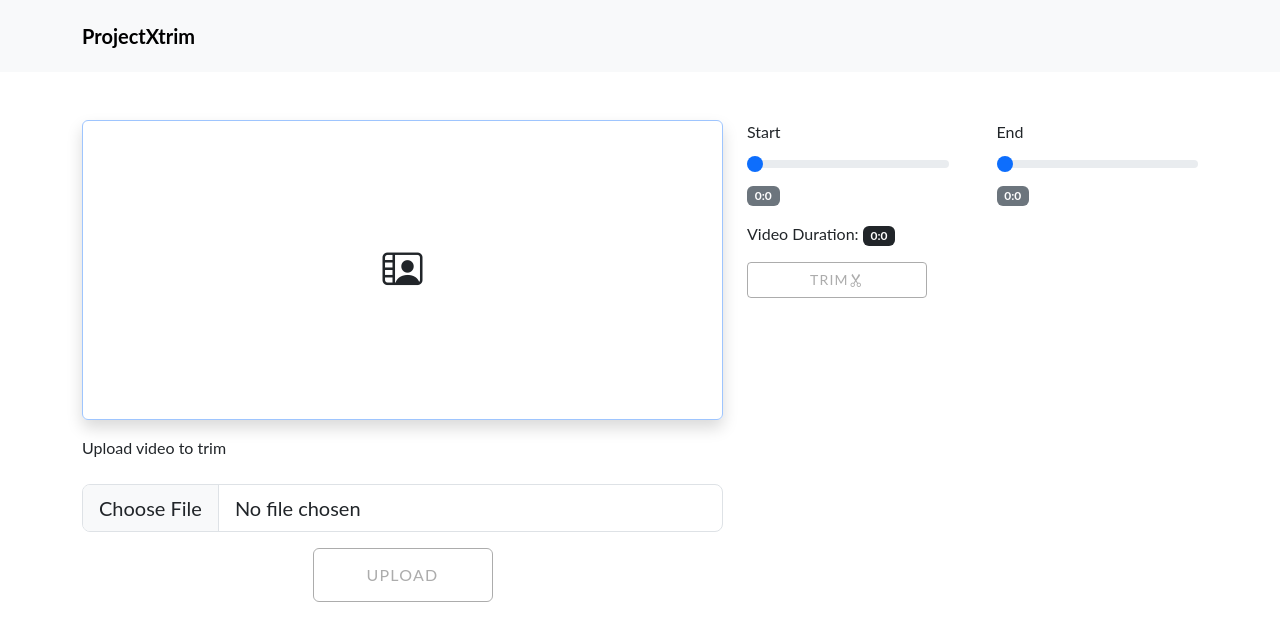
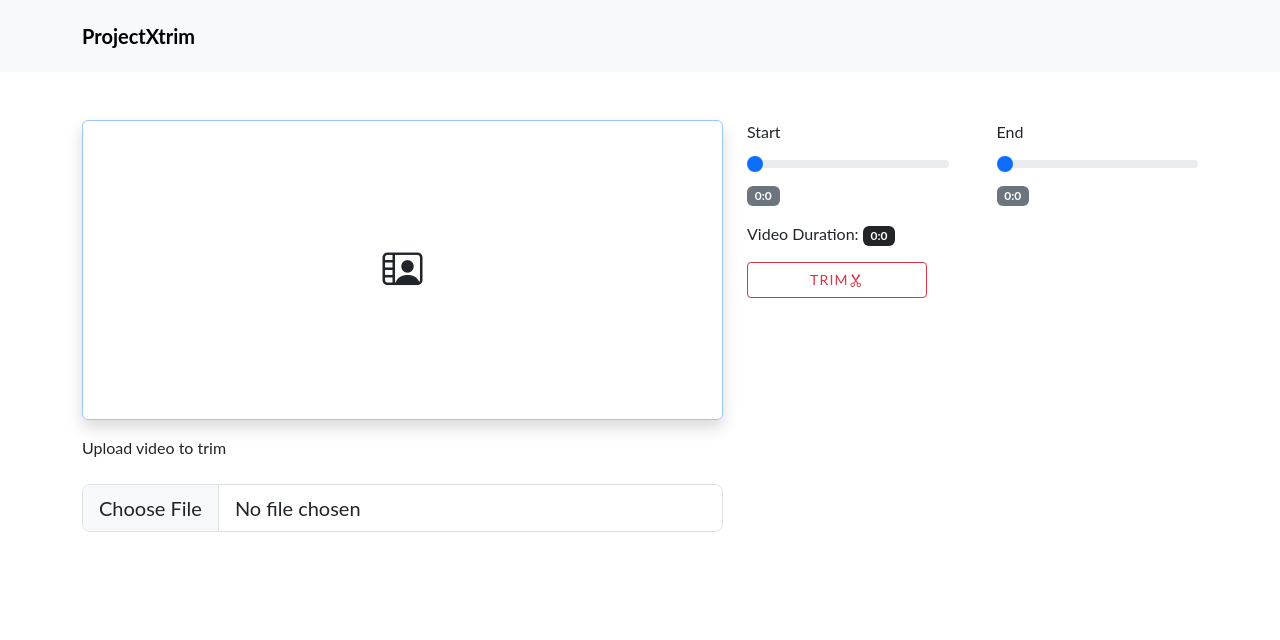
Before and after one commit to TundeOladejo/projectxtrim, a Vue app: page /edit in a window 1280 px wide. Shown: the top 640 px of the page. Built offline with nearby package versions, Linux system fonts and the light colour scheme.

Commit message:
video file selection improvement

```diff
--- a/src/views/EditPage.vue
+++ b/src/views/EditPage.vue
@@ -18,7 +18,7 @@
                         <input type="file" class="form-control form-control-lg" id="customFile" accept="video/*"
                             @change="handleFileUpload" required />
 
-                        <div class="mx-auto">
+                        <!-- <div class="mx-auto">
                             <button @click="transcode" class="btn btn-outline-primary py-3" v-show="isBtn"
                                 :disabled="this.vidName == null">
                                 {{ message }}
@@ -30,7 +30,7 @@
                             aria-valuemax="100">
                             <div class="progress-bar progress-bar-striped progress-bar-animated"
                                 :style="{ width: percentageProgress + '%' }"></div>
-                        </div>
+                        </div> -->
                     </div>
                 </div>
 
@@ -55,7 +55,7 @@
                         }}</span></span>
                         <span class="col-6">
                             <button class="btn btn-outline-danger py-3 py-lg-2 px-1 btn-sm" type="button"
-                                @click="trimvideo" :disabled="this.vidName == null">
+                                @click="trimvideo" :disabled="this.video == null">
                                 <div class="spinner-border spinner-border-sm" role="status"
                                     v-show="trimBtnText != 'Trim'">
                                     <span class="visually-hidden">Loading...</span>
@@ -86,9 +86,7 @@ export default {
             video: '',
             start: 0,
             end: 0,
-            vidName: null,
             message: "Upload",
-            videoFile: null,
             duration: null,
             isBtn: true,
             isProgress: false,
@@ -100,33 +98,34 @@ export default {
     },
     methods: {
         handleFileUpload(e) {
-            this.videoFile = e.target.files[0];
-            this.vidName = this.videoFile.name
+            let file = e.target.files[0];
+            let blobURL = URL.createObjectURL(file);
+            this.video = blobURL
         },
-        transcode: async function () {
-            const ffmpeg = createFFmpeg({
-                log: true,
-            });
-            this.message = "Loading...";
-            await ffmpeg.load();
-            ffmpeg.FS("writeFile", this.vidName, await fetchFile(this.videoFile));
-            this.isBtn = false
-            this.isProgress = true
-            ffmpeg.setProgress(({ ratio }) => {
-                let percentageCompleted = parseInt(ratio * 100).toFixed(2)
-                this.percentageProgress = percentageCompleted
-            });
+        // transcode: async function () {
+        //     const ffmpeg = createFFmpeg({
+        //         log: true,
+        //     });
+        //     this.message = "Loading...";
+        //     await ffmpeg.load();
+        //     ffmpeg.FS("writeFile", this.vidName, await fetchFile(this.videoFile));
+        //     this.isBtn = false
+        //     this.isProgress = true
+        //     ffmpeg.setProgress(({ ratio }) => {
+        //         let percentageCompleted = parseInt(ratio * 100).toFixed(2)
+        //         this.percentageProgress = percentageCompleted
+        //     });
 
-            await ffmpeg.run("-i", this.vidName, '-c:v', 'libx264', '-preset', 'ultrafast', "output.mp4");
-            this.isBtn = true
-            this.isProgress = false
-            this.message = "Upload"
-            const data = ffmpeg.FS("readFile", "output.mp4");
+        //     await ffmpeg.run("-i", this.vidName, '-c:v', 'libx264', '-preset', 'ultrafast', "output.mp4");
+        //     this.isBtn = true
+        //     this.isProgress = false
+        //     this.message = "Upload"
+        //     const data = ffmpeg.FS("readFile", "output.mp4");
 
-            this.video = URL.createObjectURL(
-                new Blob([data.buffer], { type: "video/mp4" })
-            );
-        },
+        //     this.video = URL.createObjectURL(
+        //         new Blob([data.buffer], { type: "video/mp4" })
+        //     );
+        // },
         getDuration() {
             this.duration = Math.floor(this.$refs.videoPlayer.duration)
         },
@@ -139,11 +138,11 @@ export default {
                 log: true,
             });
             await ffmpeg.load();
-            ffmpeg.FS("writeFile", this.vidName, await fetchFile(this.videoFile));
+            ffmpeg.FS("writeFile", this.video, await fetchFile(this.file));
             ffmpeg.setProgress(({ ratio }) => {
                 this.trimBtnText = parseInt(ratio * 100).toFixed(2)
             });
-            await ffmpeg.run("-i", this.vidName, '-ss', this.start, '-to', this.end, "output.mp4");
+            await ffmpeg.run("-i", this.video, '-ss', this.start, '-to', this.end, "output.mp4");
             const data = ffmpeg.FS("readFile", "output.mp4");
             this.video = URL.createObjectURL(
                 new Blob([data.buffer], { type: "video/mp4" })
@@ -165,6 +164,10 @@ export default {
     height: 300px
 }
 
+video {
+    object-fit: cover;
+}
+
 .empty {
     display: flex;
     justify-content: center;
```
